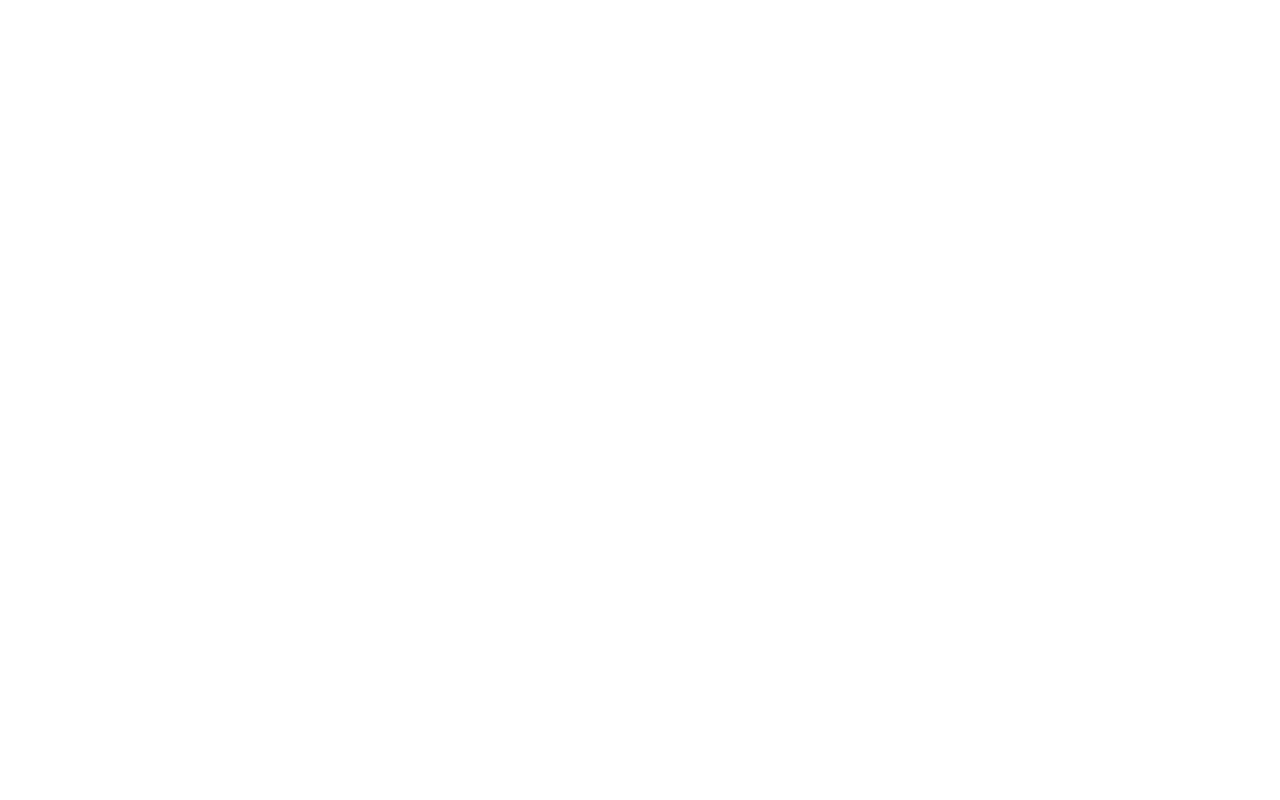
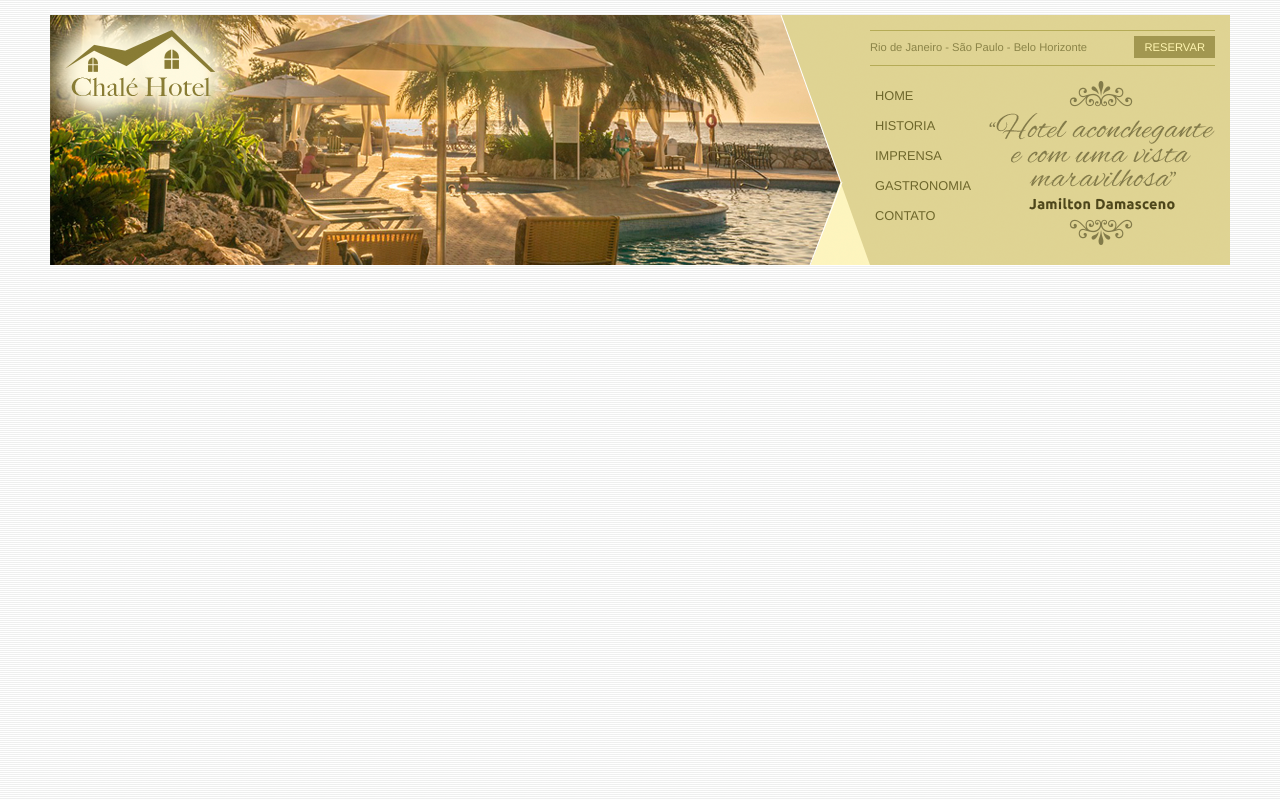
Before and after one commit to vtrpaulon/projeto-chale-hotel, a plain HTML site: page index.html in a window 1280 px wide. Drawn offline with Linux system fonts and the light colour scheme.

Commit message:
concluindo topo

```diff
--- /dev/null
+++ b/css/estilo.css
@@ -0,0 +1,117 @@
+/* Estrutura do site
+*/
+* {
+	margin:0;
+	padding: 0;
+}
+
+body {
+	font-family: Helvetica, "Trebuchet MS", sans-serif;
+	background: #fff url(../imagens/bg.png);
+	margin: 15px;
+}
+
+#container {
+	background: #ede9cc;
+	margin: 0 auto;
+	min-width: 740px;
+	max-width: 1180px;
+}
+
+#topo {
+	position: relative;
+	background: #dbcd87;
+	height: 15.4em;
+	min-height: 250px;
+}
+
+#area-logo {
+	position: absolute;
+	background: url(../imagens/topo-imagem-principal.png) no-repeat;
+	width: 100%;
+	height: 250px;
+	top: 0;
+	left: 0;
+	z-index: 1;
+}
+
+.logo a {
+	position: absolute;
+	top: 15px;
+	left: 15px;
+	z-index: 3;
+	background: url(../imagens/logo.png) no-repeat;
+	width: 151px;
+	height: 66px;
+	text-indent: -9000px;
+}
+
+#area-menu {
+	position: absolute;
+	top: 0;
+	right: 0;
+	background: url(../imagens/topo-imagem-lateral.png) no-repeat; ;
+	width: 450px;
+	height: 250px;
+	z-index: 2;
+}
+
+#conteudo-menu {
+	margin-left: 90px;
+	margin-right: 15px;
+	padding-top: 15px;
+}
+
+#menu-locais {
+	border-bottom: 1px solid #b5ab56;
+	border-top: 1px solid #b5ab56;
+	padding-top: 5px;
+	padding-bottom: 5px;
+	font-size: 0.7em;
+	color: #8b8448;
+}
+
+#menu-locais .locais {
+	float: left;
+	line-height: 2.1em;
+}
+
+a {
+	text-decoration: none;
+}
+
+a.reserva {
+	text-transform: uppercase;
+	background: #a29750;
+	color: #fff5b0;
+	padding: 5px 10px;
+	float: right;
+}
+
+#menu{
+	margin-top: 15px;
+}
+
+ul{
+	list-style: none;
+}
+
+ul#navegacao{
+	float: left;
+}
+ul#navegacao a{
+	text-transform: uppercase;
+	font-size: 0.8em;
+	padding: 5px;
+	color: #6e672c;
+	line-height: 30px;
+}
+
+ul#navegacao a:hover{
+	background: #fdf6be;
+}
+.depoimento{
+	width: 226px;
+	height: 164px;
+	float: right;
+}
--- a/index.html
+++ b/index.html
@@ -1,11 +1,46 @@
 <!DOCTYPE html>
-<html lang="en">
+<html>
 <head>
-    <meta charset="UTF-8">
-    <meta name="viewport" content="width=device-width, initial-scale=1.0">
-    <title>Chale hotel</title>
+	<title>Chalé Hotel</title>
+	<meta charset="utf-8">
+	<link rel="stylesheet" type="text/css" href="css/estilo.css">
 </head>
 <body>
 
+	<div id="container"><!-- inicio container-->
+		<div id="topo"><!-- inicio topo-->
+
+			<div id="area-logo">
+				<h1 class="logo">
+					<a href="">Chalé Hotel</a>
+				</h1>
+			</div>
+
+			<div id="area-menu">
+				<div id="conteudo-menu">
+					<div id="menu-locais">
+						<span class="locais">
+							Rio de Janeiro - São Paulo - Belo Horizonte
+						</span>
+						<a class="reserva" href="">Reservar</a>
+						<div style="clear: both;"></div>
+					</div>
+					<div id="menu" >
+						<ul id="navegacao">
+							<li><a href="">Home</a></li>
+							<li><a href="">Historia</a></li>
+							<li><a href="">Imprensa</a></li>
+							<li><a href="">Gastronomia</a></li>
+							<li><a href="">Contato</a></li>
+						</ul>
+						<img class="depoimento" src="imagens/depoimento.png" alt="">
+
+					</div>
+				</div>
+			</div>
+
+		</div><!--/ fim topo-->
+	</div><!--/ fim container-->
+
 </body>
 </html>
```
Also changed, not shown: imagens/apartamento.jpg (added), imagens/bg-area-lateral.png (added), imagens/bg-area-principal.png (added), imagens/bg-container.png (added), imagens/bg-linha.gif (added), imagens/bg-rodape.png (added), imagens/bg.png (added), imagens/depoimento.png (added), imagens/logo.png (added), imagens/ornamento.png (added), imagens/piscina.jpg (added), imagens/restaurante.jpg (added), imagens/topo-imagem-lateral.png (added), imagens/topo-imagem-principal.png (added), 1 more files, 1 other file.
